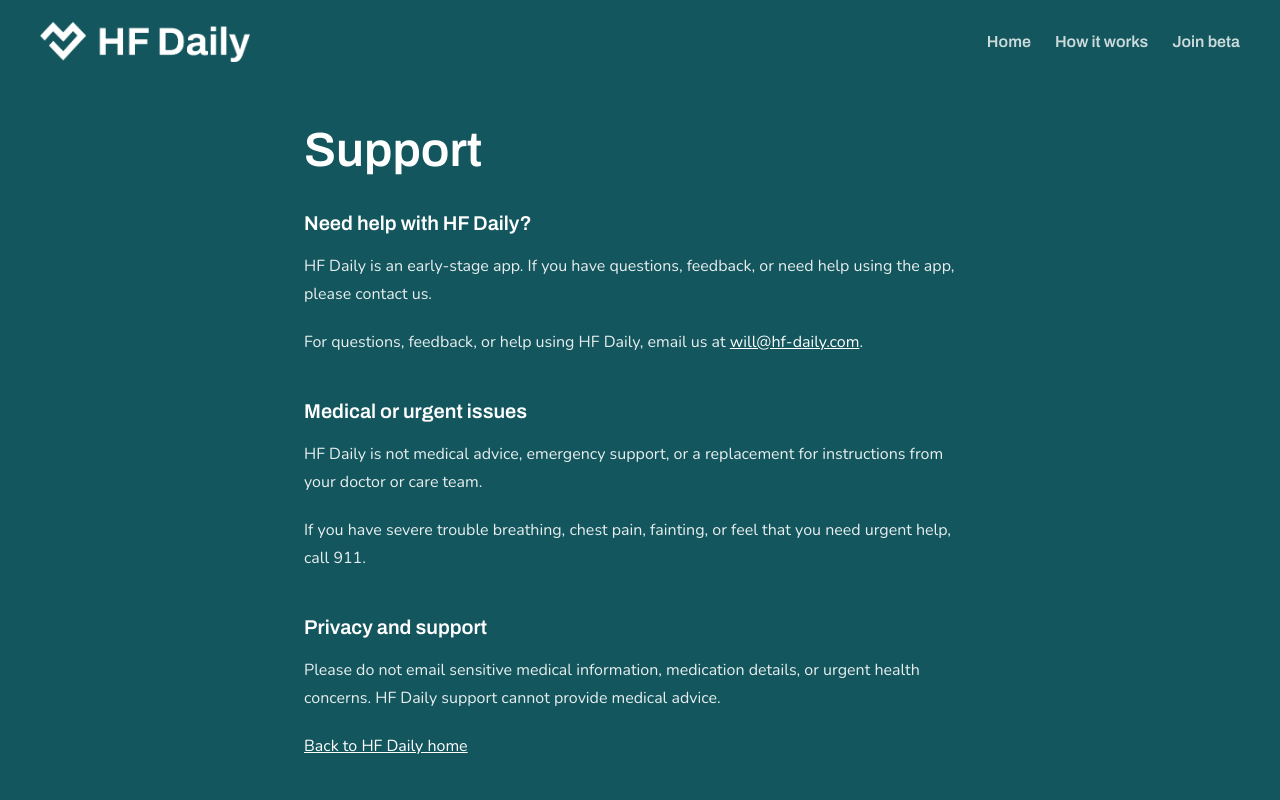
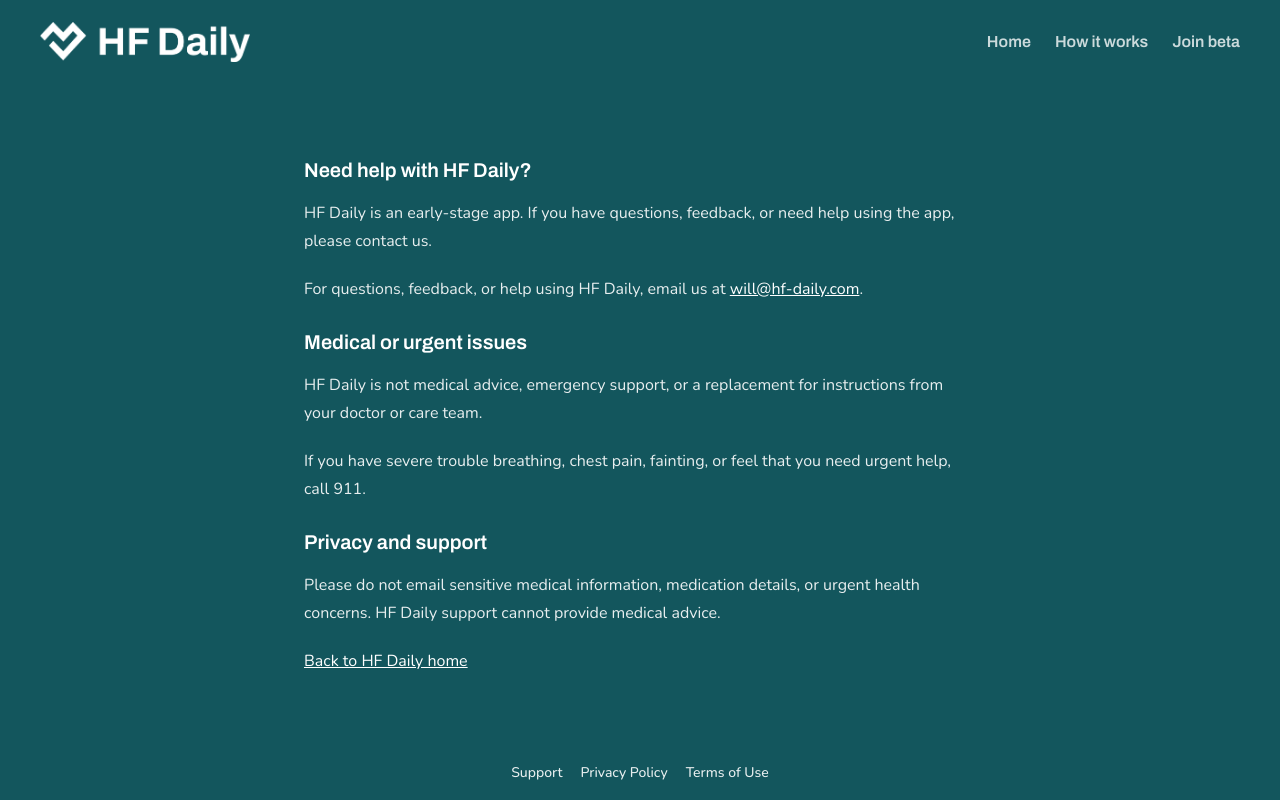
Before and after one commit to WillRansonSmith/hf-daily-website, a Next.js app: page /support in a window 1280 px wide. Shown: the top 800 px of the page. Built offline with nearby package versions, Linux system fonts and the light colour scheme.

Commit message:
Fit support page within desktop viewport

```diff
--- a/app/support/page.tsx
+++ b/app/support/page.tsx
@@ -10,12 +10,10 @@
 
 export default function SupportPage() {
   return (
-    <main className="legal-page">
+    <main className="legal-page support-page">
       <article className="legal-document support-document">
-        <h1>Support</h1>
-
         <section className="legal-section">
-          <h2>Need help with HF Daily?</h2>
+          <h1 className="support-heading">Need help with HF Daily?</h1>
           <p>
             HF Daily is an early-stage app. If you have questions, feedback, or
             need help using the app, please contact us.
--- a/app/support/support.css
+++ b/app/support/support.css
@@ -1,9 +1,10 @@
-.support-document > h1 {
-  margin-bottom: 36px;
+.support-heading {
+  margin-bottom: 18px !important;
+  font-size: 1.25rem !important;
 }
 
 .support-document .legal-section {
-  margin-bottom: 44px;
+  margin-bottom: 36px;
 }
 
 .support-document .legal-section h2 {
@@ -19,11 +20,48 @@
 }
 
 @media (max-width: 768px) {
-  .support-document > h1 {
-    margin-bottom: 30px;
-  }
-
   .support-document .legal-section {
     margin-bottom: 38px;
   }
 }
+
+@media (min-width: 769px) and (min-height: 700px) {
+  body:has(.support-page) {
+    height: 100dvh;
+    max-height: 100dvh;
+    min-height: 0;
+    overflow-x: hidden;
+    overflow-y: auto;
+  }
+
+  .support-page {
+    flex: 1;
+    min-height: 0;
+    display: flex;
+    align-items: center;
+  }
+
+  .support-document {
+    width: 100%;
+    padding-top: 24px;
+    padding-bottom: 24px;
+  }
+
+  .support-document .legal-section {
+    margin-bottom: 28px;
+  }
+
+  .support-document .legal-section:last-child {
+    margin-bottom: 0;
+  }
+
+  body:has(.support-page) .hf-footer {
+    padding: 14px 24px 18px;
+  }
+
+  body:has(.support-page) .hf-footer-inner {
+    flex-direction: row;
+    justify-content: center;
+    gap: 18px;
+  }
+}
```
